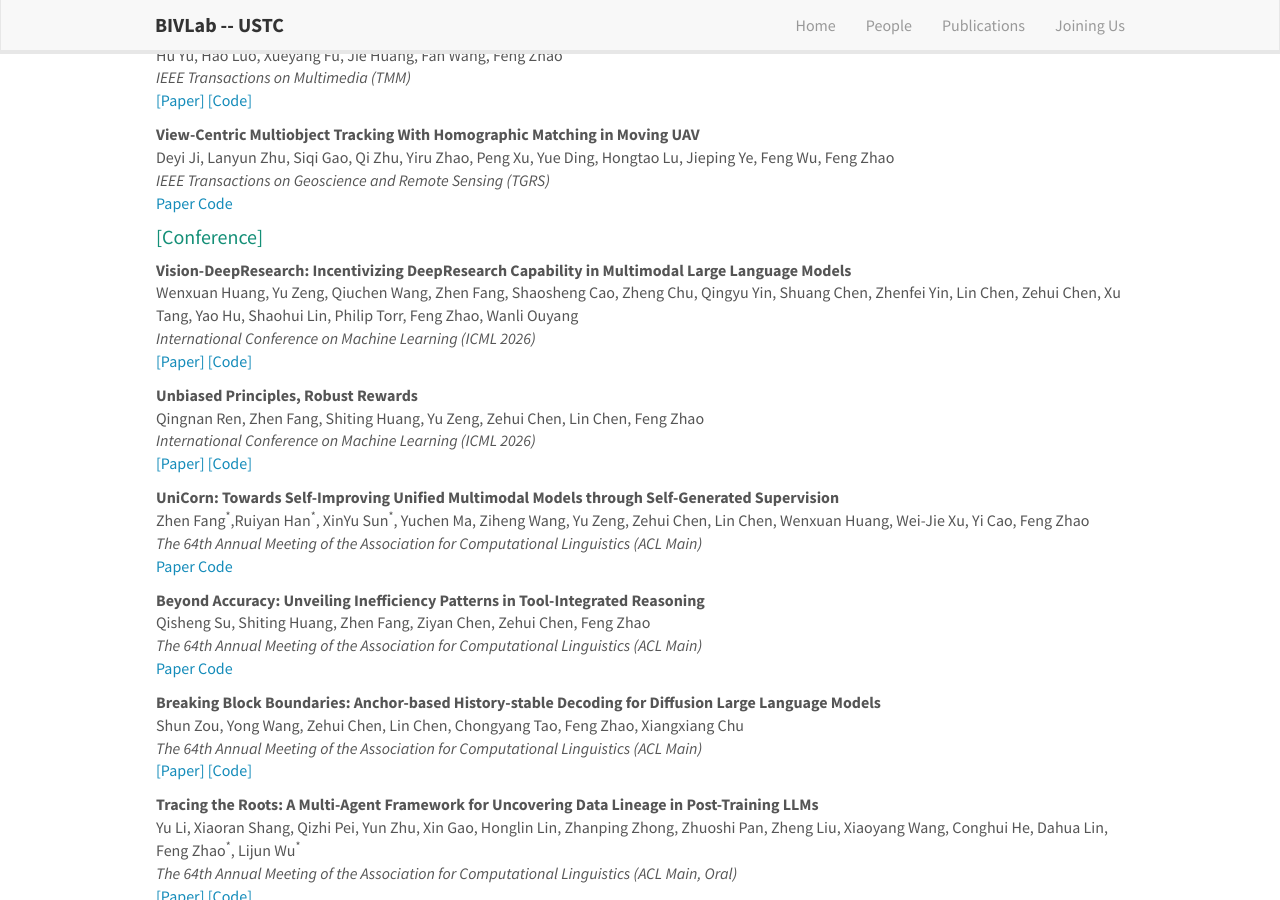
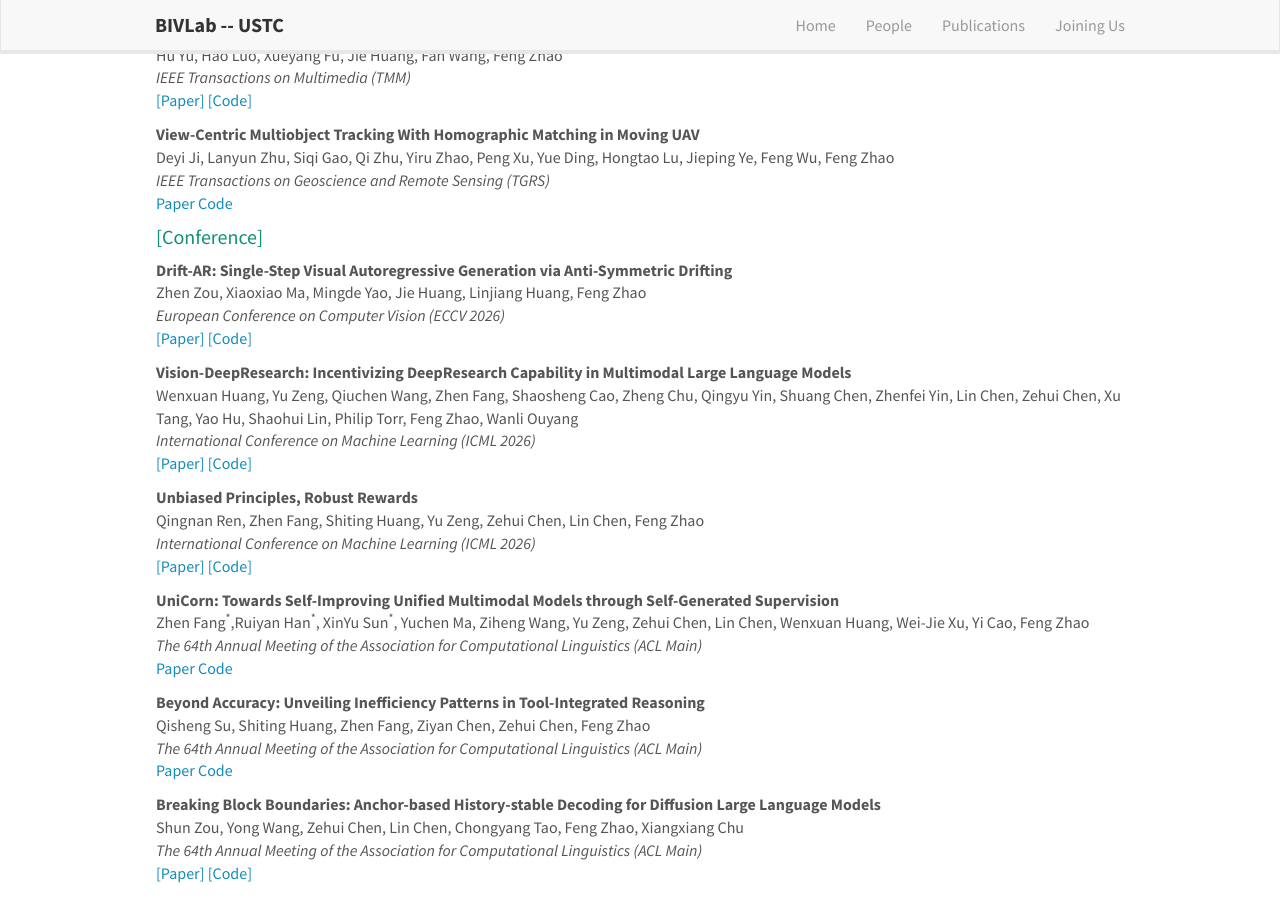
Before and after one commit to bivlab123/bivlab123.github.io, a Jekyll site: the page built from _pages/publications.md, in a window 1280 px wide and 900 px high, scrolled down 444 px. Built offline with Jekyll 4.4.1, drawn with Linux system fonts in a browser that asks for light colours; nearby versions of some CDN libraries.

Commit message:
Update publist_2026.yml

```diff
--- a/_data/publist_2026.yml
+++ b/_data/publist_2026.yml
@@ -1,3 +1,15 @@
+- title: "Drift-AR: Single-Step Visual Autoregressive Generation via Anti-Symmetric Drifting"
+  authors: Zhen Zou, Xiaoxiao Ma, Mingde Yao, Jie Huang, Linjiang Huang, Feng Zhao
+  venue: "European Conference on Computer Vision (ECCV 2026)"
+  link:
+    url:
+    display: \[Paper\]
+  code:
+    url: https://github.com/aSleepyTree/Drift-AR
+    display: \[Code\]
+  highlight: 0
+  year: 2026
+
 - title: "Vision-DeepResearch: Incentivizing DeepResearch Capability in Multimodal Large Language Models"
   authors: "Wenxuan Huang, Yu Zeng, Qiuchen Wang, Zhen Fang, Shaosheng Cao, Zheng Chu, Qingyu Yin, Shuang Chen, Zhenfei Yin, Lin Chen, Zehui Chen, Xu Tang, Yao Hu, Shaohui Lin, Philip Torr, Feng Zhao, Wanli Ouyang"
   venue: "International Conference on Machine Learning (ICML 2026)"
```
